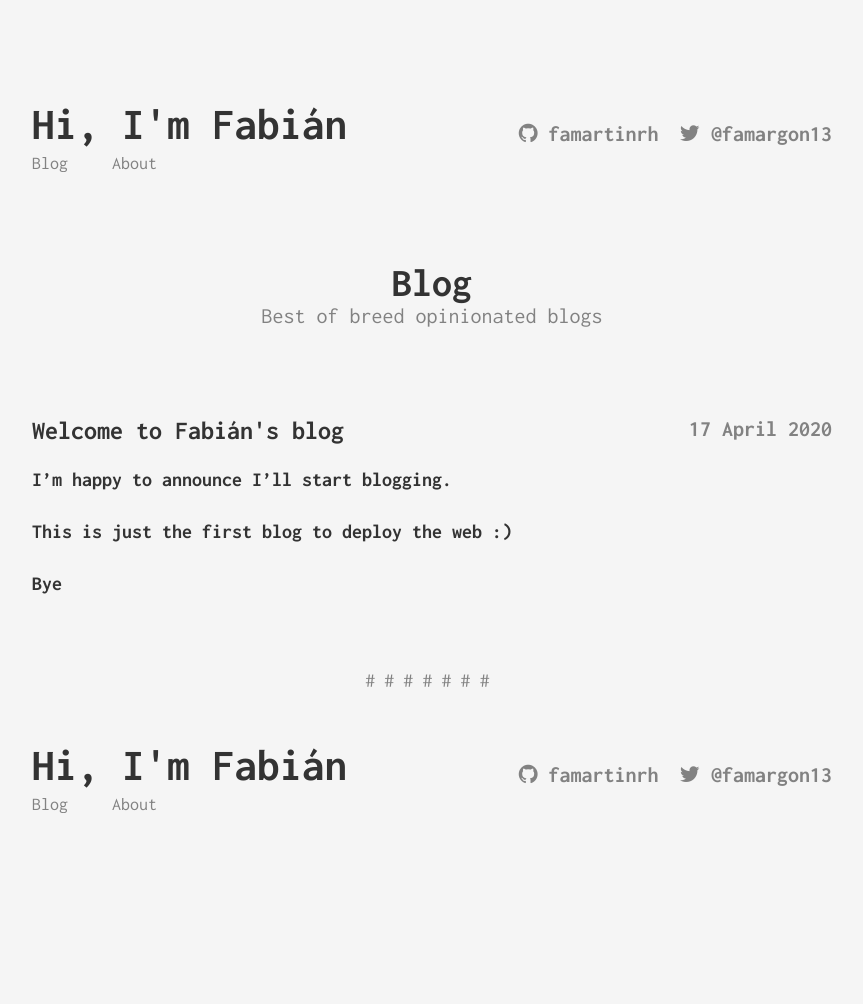
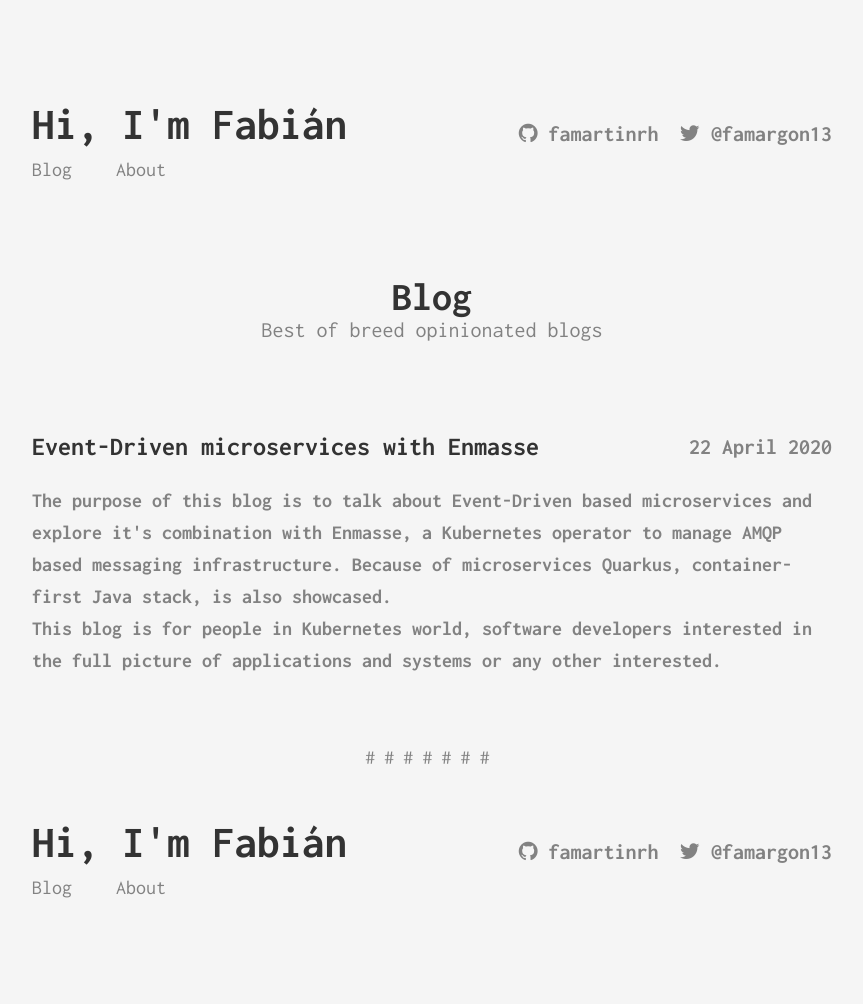
Before and after one commit to famarting/famartinrh.github.io, a Jekyll site: the page built from index.html, in a window 1280 px wide. Shown: the whole page, without its empty margins (208-1071 px from the left). Built offline with Jekyll 4.4.1, drawn with Linux system fonts in a browser that asks for light colours; before the commit the page ends 913 px from its top, so only the background shows below that; part of the change alters nothing that is shown.

Commit message:
event-driven blog first version

````diff
--- a/_config.yml
+++ b/_config.yml
@@ -20,5 +20,16 @@ styles: [agate, androidstudio, arta, asceti, atelier-cave.dark, atelier-cave.lig
 exclude: ["README.md", "README.html"]
 
 # Build settings
-highlighter: null
+# highlighter: null
+# highlighter: rouge
+
 markdown: kramdown
+# kramdown:
+#   input: GFM
+#   syntax_highlighter_opts:
+#     default_lang: html
+#     css_class: 'highlight'
+#     span:
+#       line_numbers: false
+#     block:
+#       line_numbers: false
--- a/_posts/2020-04-17-welcome.md
+++ /dev/null
@@ -1,12 +0,0 @@
----
-layout: post
-title:  "Welcome to Fabián's blog"
-subtitle: "It's coming"
-date:   2020-04-17 20:00:00
-categories: [design, tool]
----
-I'm happy to announce I'll start blogging.
-
-This is just the first blog to deploy the web :)
-
-Bye
--- /dev/null
+++ b/_posts/2020-04-22-event-driven-enmasse.md
@@ -0,0 +1,222 @@
+---
+layout: post
+title:  "Event-Driven microservices with Enmasse"
+subtitle: "The joy of doing Event-Driven Microservices using Enmasse and Quarkus"
+description: >
+  The purpose of this blog is to talk about Event-Driven based microservices and explore it's combination with Enmasse, a Kubernetes operator to manage AMQP based messaging infrastructure. Because of microservices Quarkus, container-first Java stack, is also showcased.
+  <br>
+  This blog is for people in Kubernetes world, software developers interested in the full picture of applications and systems or any other interested.
+date:   2020-04-22
+categories: [blog]
+excerpt_separator: <!--more-->
+---
+
+The Event-Driven Architecture can be described as an architectural pattern for designing software systems where the different components of the system send and receive events in real time. With this architecture the way the system components operate is by producing events or reacting in response to events that are sent or received through channels.
+
+<!--more-->
+
+In this architecture the events are the representation of a meaninfull change in the system, like "a new user has been registered" or "a new order has been placed". Usually event's payload contain meaninfull information related to the entity the event is related to. Events can be classified in three types: Volatile, Durable and Replayable.
+- Volatile events are those that are not stored by the messaging middelware and are lost if there is not connected consumer in the moment they are produced.
+- Durable events, the most typical and common, here events are stored durably until read by all registered consumers.
+- Replayable events, similar to durable events, but in this case the events are kept stored for a determined period of time and there is the possibility for consumers to replay the stored sequence of events.
+
+As described, events are sent through channels, by channels I mean the piece of middelware we use to send our events through. Here I'm talking about queues and topics implemented by messaging brokers. There are a big variety of messaging brokers each one providing it's own set of features and behaviours and in many cases different protocols to communicate with the broker. This is important because this makes all the different event types that we know or the different eventing models or messaging patterns that our applications can make use of. In simple words, the messaging broker we choose determines the kind of events we can use in our application, therefore we should choose in concordance with our application needs.
+
+If talking about microservices, Event-Driven Architectures can bring some advantages such as:
+- decoupling microservices, separating and abstracting between each other, this is the separation of producers of events and consumers of events. As an example, a user service will produce an event when a new user is created and other microservices in the application, doesn't matter which ones, will consume that event and do whatever action they need to do in response to that.
+- better scalability, there is nothing new in buffering high loads using messaging queues and Event-Driven of course allows that, apart from that, going Event-Driven should make the scalability process much straightforward as your new microservices instances spawn up the messaging infrastructure will spread the load between the consumers.
+- ease of system extensibility, that's it, in the example above including new behaviours when a user is created is straightforward, some microservice will have to listen for the user created event and then do the appropiate logic.
+
+With that being said looks like an Event-Diven Architecture is a killer approach for microservices applications, allowing the application to scale and helping to improve maintainability by decoupling microservices and easing extensibility. But with great power comes great responsibility and for Event-Driven it's not less, therefore this kind of architecture brings not an easy task that adds to the already large pile of microservices architecture downsides. I'm talking about providing, managing and maintaining the messaging infrastructure required by the new architecture, and not only that, just imagine enterprises with big event-driven microservices applications, they need HA deployments with failure recovery or increased security measures...
+
+# Messaging Infrastructure
+
+About messaging infrastructure, if you are doing microservices you are likely using Kubernetes, so you may want to run your messaging infrastructure inside Kubernetes as well, and if the installation and management of that infrastructure can be automated using Kubernetes operators that's even better. There are two options here that I would like to remark, each one with it's own specific characteristics making a difference in the kind of events that our application will be able to use.
+
+You probabily have heard of [Apache Kafka](https://kafka.apache.org/), a high performing commit log based messaging broker that use it's own protocol and set of clients. Very popular nowadays and a solid choice for most event driven applications. To highlight, it allows for replayable events thanks to it's commit log based implementation. For the Kubernetes world there is [Strimzi] an open-source Kubernetes operator to deploy and manage kafka brokers installations.
+
+Other option I would like to highlight is going for an AMQP based broker, [AMQP](https://www.amqp.org/) is a standarized and battle tested protocol for messaging. There are plenty of options here but if we want a solution inside the Kubernetes world a good choice is [Enmasse], claimed as self-service messaging on Kubernetes. Enmasse is an open-source Kubernetes operator to deploy and manage AMQP based messaging infrastructure.Enmasse is based in other open-source projects such as [Apache ActiveMQ](https://activemq.apache.org/), [Apache Qpid Dispatch Router](https://qpid.apache.org/components/dispatch-router/index.html)... Enmasse provides a series of abstractions that allow developers to carelessly request messaging resources for their applications and at the same time allowing admins to manage resource limits. As per an Event-Driven architecture, and opposite to Strimzi, Enmasse does not support replayable events but supports volatile and durable event types.
+
+As stated in the title of this blog, the purpose here is to explore Enmasse so I'm going to focus on showcase some of it's functionalities as well as show that it is useful as the messaging infrastructure provider for an Event-Driven based microservices architecture.
+
+## Enmasse
+
+![Enmasse logo](https://raw.githubusercontent.com/EnMasseProject/enmasse/master/documentation/_images/logo/enmasse_logo.png)
+
+Enmasse has different concepts that is important to understand. I'm not going to do a deep explanation of Enmasse concepts, that can be found in the [Enmasse documentation]. Here I just want to highligh some basic ideas so we are all on the same page.
+
+To start easy just think Enmasse users can have two different roles, service admin and messaging tenant. Service admins use some APIs to configure the operator and predefine infrastructure configuration as well as resource limits for the usage of the infrastructure. In the other hand, messaging tenants can request messaging resources which will use some of the plans created by service admins. This way admins can configure the limits of the infrastructure and tenants can safely create it's queues and topics. I like to think of this like, ops people configuring the Kubernetes cluster and developers requesting queues and topics for it's applications.
+
+Focusing on the messaging tenant side, in the current Enmasse implementation there are three APIs available: AddressSpace, Addresse and MessagingUser. Ideally developers will only need to take care of requesting Addresses, and that may be the case in near future Enmasse implementation.
+
+The AddressSpace concept is the starting point for messaging tenants when requesting resources, one AddressSpace holds a collection of Addresses. There are two types of AddressSpaces: standard and brokered. Messaging infrastructure is deployed differently for each AddressSpace type, standard type relies in a topology based of a router mesh in front of a series of AMQP brokers and brokered type just deploys AMQP brokers. We will be focusing on standard AddressSpace type. It's important to highlight that, among other limitations, standard AddressSpace type doesn't guarantee message ordering, more info can be found in [Enmasse documentation].
+
+The concept of Address represents, as described earlier in this blog, a channel. Addresses have a type that determines the semantics it will have once deployed. The possible Address types, for the standard AddressSpace type, are: anycast, multicast, queue, topic and subscription. Anycast and Multicast addresses allow for direct communication without store-and-forward, both producer and consumer/s have to be connected at the moment of transmitting the message. Queue and Topic address types allow for store-and-forward messaging pattern, so consumer doesn't need to be connected when the producer sends the message. Subscription is kind of a subtype of Topic address, this type won't be covered in this blog. Related to Event-Driven this address types map to event types as follow, anycast and multicast allow to implement the volatile event type and queue and topic implement the durable event type.
+
+MessagingUser is the last API I would like to highlight. Enmasse integrates authentication and authorization capabilities for the usage of the Addresses, this is configured through MessagingUser CRD. MessagingUser determines the credentials which will be used by our applications to authenticate to the AMQP endpoint as well as what operations can our applications do in certain addresses.
+
+# Learning by example
+
+Let's continue learning about Enmasse by showing it's usage in an example microservices application, take a look at the high level diagram of a completely non realistic application for the management of a warehouse. Disclaimer, please take this as an example with demo purposes just to write some microservices using the different functionalities of Enmasse.
+
+![High level diagram](/assets/images/diagram.png)
+
+In the image above we can see the different components of the example application.
+Quickly described: A REST API receives orders requesting some stock for one item in the warehouse, each order is enqueued in a "orders" queue, after that orders-processor receives them one by one and sends a request to the stock-service, which stores in a database the stock values, requesting the appropiate stock for a particular item. Then stock-service replies to orders-processor which receives the result of the stock request and at that point orders-processor consider this order as processed, generating an event in "processed-orders" topic allowing for other systems to plug in and act in response. This has been a pretty quick and high level description of what the example application do.
+
+## What is used?
+
+Following I will show and describe the different resources used to build the example application.
+
+### Enmasse side
+
+There is a queue created for buffering the load between the rest api and the orders-processor, this is the Enmasse Address definition used:
+{% highlight yml %}
+apiVersion: enmasse.io/v1beta1
+kind: Address
+metadata:
+  name: orders
+spec:
+  address: orders
+  type: queue
+  plan: standard-medium-queue
+{% endhighlight %}
+
+For the output of orders-processor there is a topic created.
+{% highlight yml %}
+apiVersion: enmasse.io/v1beta1
+kind: Address
+metadata:
+  name: processed-orders
+spec:
+  address: processed-orders
+  type: topic
+  plan: standard-small-topic
+{% endhighlight %}
+
+As shown in the first diagram, request-response pattern is used between orders-processor and stock-service. As most microservices architectures do, this request-response can be implemented with a http request from orders-processor to stock-service, but because we are playing with Enmasse we will use an Anycast Address which allows to implement the request-response pattern using our AMQP infrastructure.
+
+{% highlight yml %}
+apiVersion: enmasse.io/v1beta1
+kind: Address
+metadata:
+  name: stocks
+spec:
+  address: stocks
+  type: anycast
+  plan: standard-medium-anycast
+{% endhighlight %}
+
+However the communication between orders-processor and stock-service can be implemented in several ways, in a more Event-Driven manner we can get rid of the direct communication between these two services by using more queues, leaving us with a flow as follows.
+
+![High level diagram, all queues](/assets/images/diagram-all-queues.png)
+
+In addition to the addresses shown, my [implementation] adds a Multicast Address used as a common logs channel, I implemented all my components to send some logging information to a Multicast address so I can follow in real time the status of the system by consuming messages from that address.
+
+{% highlight yml %}
+apiVersion: enmasse.io/v1beta1
+kind: Address
+metadata:
+  name: events
+spec:
+  address: events
+  type: multicast
+  plan: standard-medium-multicast
+{% endhighlight %}
+
+Multicast and Anycast address, because of it's volatile nature, are really useful for some usecases where the information sent it's not critical and the amount of messages sent over time is quite large. A common example is telemetry data in IoT usecases, which btw is also covered by Enmasse (check the [iot documentation]), because of the volume of telemetry data can have over time you may not want to send it through queues or topics which will store and forward the messages to the consumers, this is expensive, due to the data it's not critical you may prefer just send it to the consumer or throw it if there isn't one available, the consumer will receive the info in the next telemetry loop iteration.
+
+Something important not mentioned yet about Enmasse configuration for this microservices example is the AddressSpace resource, it is neccesary to hold all the addresses that we want to create.
+
+{% highlight yml %}
+apiVersion: enmasse.io/v1beta1
+kind: AddressSpace
+metadata:
+  name: warehouse-address-space
+spec:
+  type: standard
+  plan: standard-medium
+  endpoints:
+  - name: messaging
+    service: messaging
+    expose:
+      type: route
+      routeServicePort: amqps
+      routeTlsTermination: passthrough
+    exports:
+    - name: messaging-config
+      kind: ConfigMap
+{% endhighlight %}
+
+Notice in the AddressSpace example yaml the "exports" part, this is really useful for easily configure the connection details of our microservices. With that setting Enmasse will create a ConfigMap called "messaging-config" which we can use in our microservices deployments to pick the AMQP endpoint host and port values so our clients know where they have to connect to. Following, there is an example of a deployment taking the values from the ConfigMap and setting those as environment variables.
+
+{% highlight yml %}
+apiVersion: apps/v1
+kind: Deployment
+metadata:
+  name: stocks-service
+spec:
+  replicas: 1
+  selector:
+    matchLabels:
+      app: stocks-service
+  template:yml
+        app: stocks-service
+    spec:
+      containers:
+      - image: quay.io/famargon/stocks-service:latest
+        env:
+          - name: amqp-host
+            valueFrom:
+              configMapKeyRef:
+                key: service.host
+                name: messaging-config
+          - name: amqp-port
+            valueFrom:
+              configMapKeyRef:
+                key: service.port.amqp
+                name: messaging-config
+          - name: amqp-username
+            value: demo-user
+          - name: amqp-password
+            value: demo-user
+{% endhighlight %}
+
+### Microservices side
+
+In my example [implementation] all the microservices are implemented in Java using [Quarkus]. Why Quarkus? Mainly because it's cool and fun to play with but actually Quarkus has some benefits that come quite handy for the implementation of this example application. A really good description of what quarkus is can be found [here](https://www.redhat.com/en/topics/cloud-native-apps/what-is-quarkus).
+
+Quarkus is based on [Vert.x](https://vertx.io/) and then we can easily use Vert.x AMQP client which is one of the best clients for AMQP in the Java world and the good news don't finish here, we can use [Eclipse Microprofile Reactive Messaging] with Quarkus which gives us a more simple API and allows for an annotation based programming model.
+
+```java
+    @Inject
+    @Channel("processed-orders")
+    Emitter<JsonObject>  processedOrders;
+
+    @Incoming("orders")
+    public CompletionStage<Void> processOrder(JsonObject order) {
+        return stocks.requestStock(order.getString("order-id"), order.getString("item-id"), order.getInteger("quantity"))
+            .thenAccept(result -> {
+                JsonObject processedResult = processResult(order, result);
+                processedOrders.send(processedResult);
+            });
+    }
+```
+
+The possibility of using Microprofile Reactive Messaging is a really good addition as it allows to abstract the application from the protocol used. So in the future moving to a different messaging infrastructure, based on other protocols, won't require a massive rewrite of the application.
+
+However nothing is perfect and solutions such as Microprofile Reactive Messaging are not less, you probably will always face situations where all the functionalities of the AMQP protocol, or whatever other protocol you are using with Microprofile Reactive Messaging, are needed in your applications, in those cases you will likely use Vert.x AMQP client to take advantage of all of it's functionalities.
+
+# Conclusions
+
+Enmasse is a useful project for enterprise level management of AMQP based messaging infrastructure and used to back an Event-Driven microservices architecture provides a safe base to build microservices applications, all of this combined with Quarkus microservices with the flexibility to connect with the AMQP infrastructure and all the benefits Quarkus brings to microservices by itself make a really powerfull recipe to do microservices in Kubernetes.
+
+
+[Quarkus]: <https://quarkus.io/>
+[Enmasse]: <https://enmasse.io/>
+[Strimzi]: <https://strimzi.io/>
+[here]: <https://github.com/famartinrh/enmasse-quarkus-warehouse-demo>
+[implementation]: <https://github.com/famartinrh/enmasse-quarkus-warehouse-demo>
+[iot documentation]: <https://enmasse.io/documentation/master/openshift/#iot-guide-messaging-iot>
+[Enmasse documentation]: <https://enmasse.io/documentation/master/openshift/>
+[Eclipse Microprofile Reactive Messaging]: <https://github.com/eclipse/microprofile-reactive-messaging>
--- a/_sass/_default.scss
+++ b/_sass/_default.scss
@@ -16,6 +16,11 @@ a {
 }
 
 p {
+    font-size: 20px;
+    line-height: 32px;
+}
+
+li {
     font-size: 20px;
     line-height: 32px;
 }
@@ -156,12 +161,17 @@ strong {
 
 .post-teaser {
     margin-bottom: 70px;
-    font-weight: 700;
+    // font-weight: 700;
 }
 
 .post-teaser__title {
     font-size: 26px;
     color: $iron;
+}
+
+.post-teaser__text {
+    font-size: 20px;
+    line-height: 32px;
 }
 
 .post-teaser__date {
--- a/index.html
+++ b/index.html
@@ -12,11 +12,11 @@ sitemap:
             <a href="{{ post.url | prepend: site.baseurl }}">
                 <span class="post-teaser__title">{{ post.title }}</span>
                 <span class="post-teaser__date">{{ post.date | date: "%d %B %Y" }}</span>
+                </p>
+                <div class="content">
+                    {{ post.description }}
+                </div>
             </a>
-            </p>
-            <div class="content">
-                {{ post.content }}
-            </div>
         </li>
     {% endfor %}
 </ul>
````
Also changed, not shown: assets/images/diagram-all-queues.png (added), assets/images/diagram.png (added), 1 other file.
